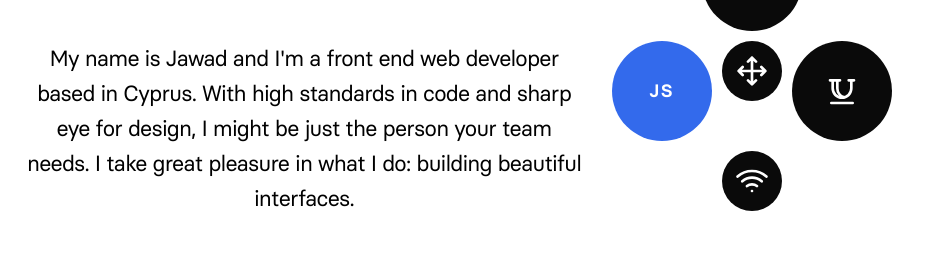
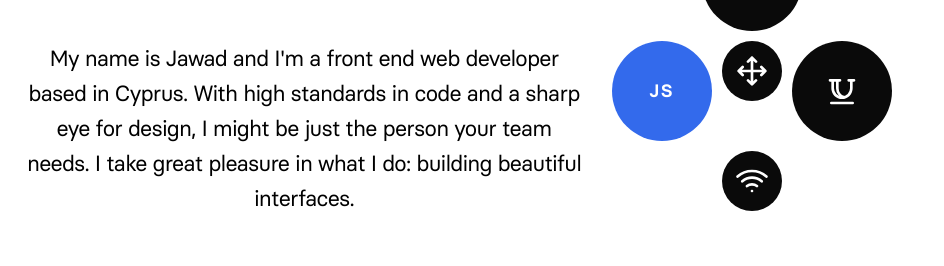
Before and after one commit to jawadf/portfolio-updated, a plain HTML site: page index.html in a window 1280 px wide. Shown: the part 430-696 px from the top of the page, 336-1280 px from the left. Drawn offline with nearby package versions, Linux system fonts and the light colour scheme; animation ran at ten frames a second.

Commit message:
Update index.html

```diff
--- a/index.html
+++ b/index.html
@@ -64,7 +64,7 @@
 
         <div class="hero-middle">
           <h1>Fine tech skills,<br> with a refined <span class="colored-heading">eye for design.</span></h1>
-          <p class="hero-middle-parahraph text-lg">My name is Jawad and I'm a front end web developer based in Cyprus. With high standards in code and sharp eye for design, I might be just the person your team needs. I take great pleasure in what I do: building beautiful interfaces.</p>
+          <p class="hero-middle-parahraph text-lg">My name is Jawad and I'm a front end web developer based in Cyprus. With high standards in code and a sharp eye for design, I might be just the person your team needs. I take great pleasure in what I do: building beautiful interfaces.</p>
         </div>
 
         <div class="hero-right">
```
